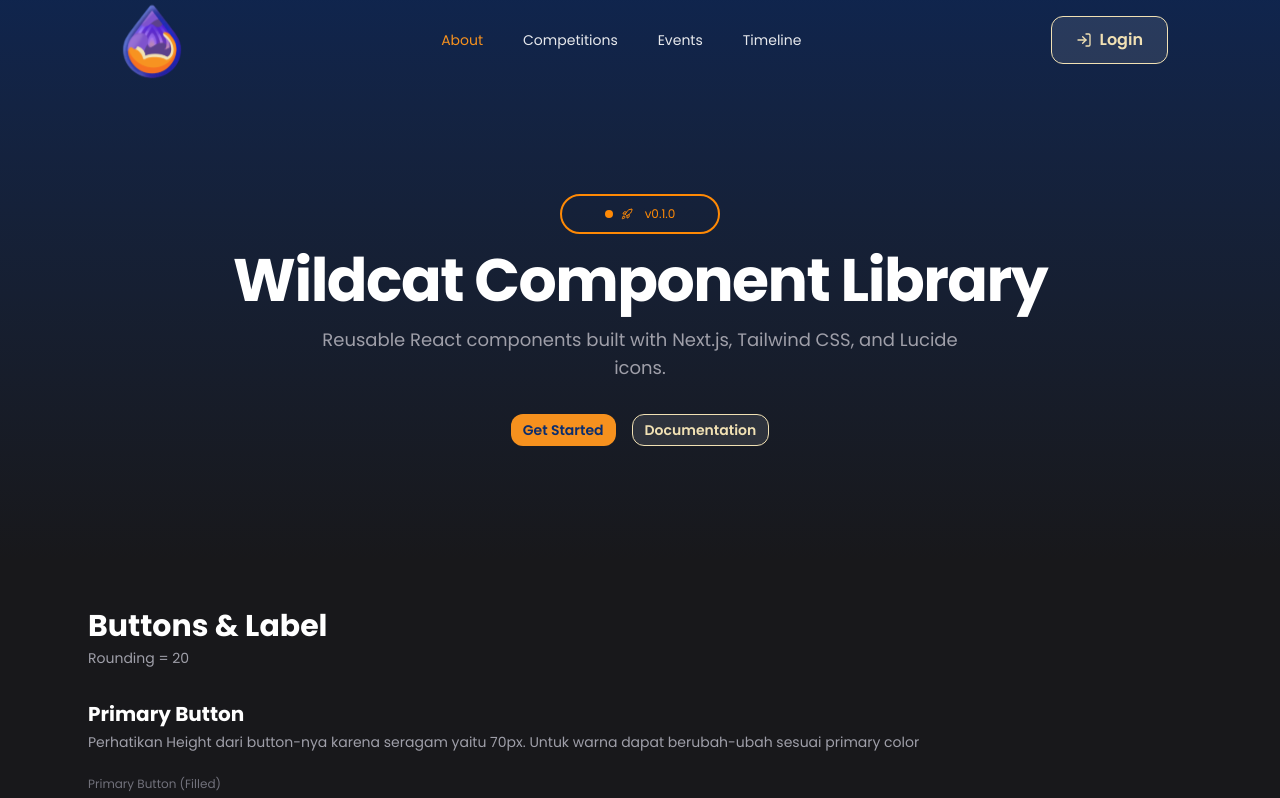
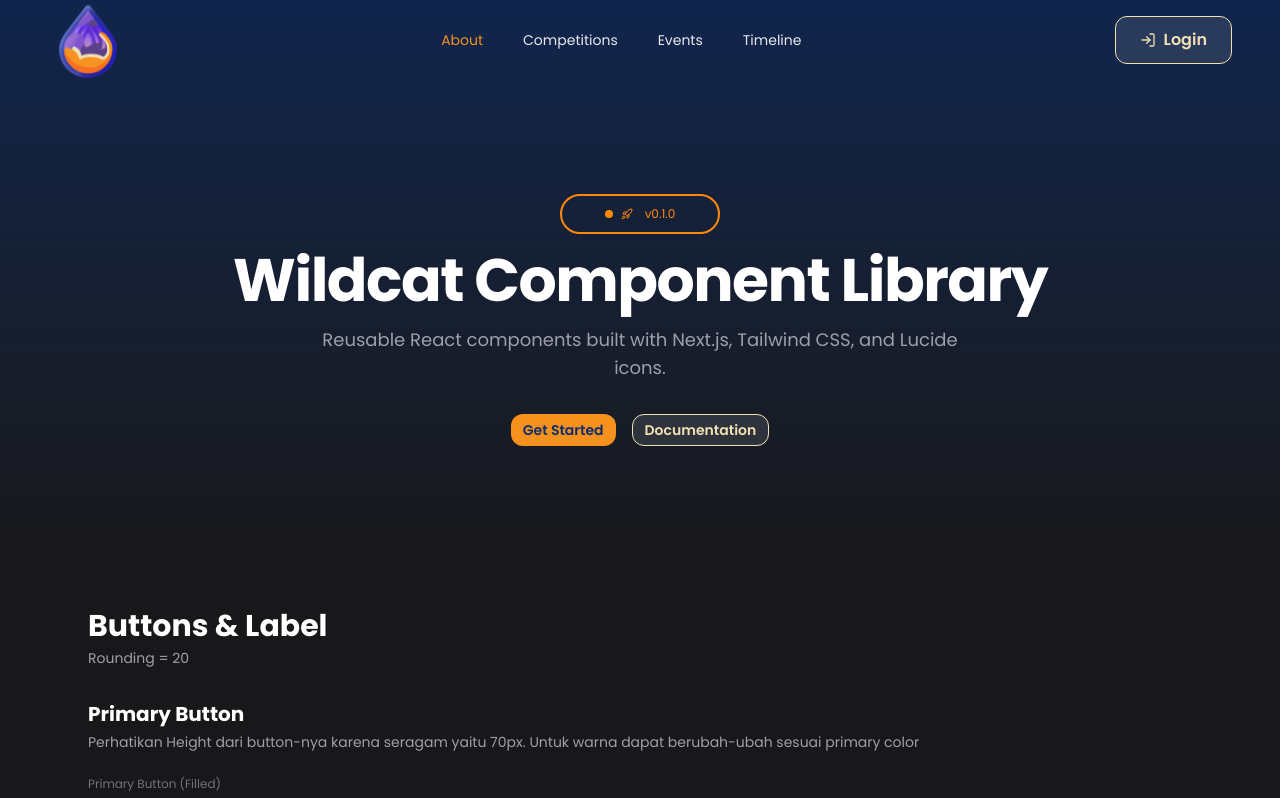
Before and after one commit to AndhikaAddiputra/wildcat-fe, a Next.js app: page / in a window 1280 px wide. Shown: the top 798 px of the page. Built offline with nearby package versions, Linux system fonts and the light colour scheme.

Commit message:
refactor: change max width

```diff
--- a/src/components/ui/navbar.tsx
+++ b/src/components/ui/navbar.tsx
@@ -54,7 +54,7 @@
           className
         )}
       >
-        <div className="mx-auto flex h-20 max-w-6xl items-center justify-between px-6 md:px-12">
+        <div className="mx-auto flex h-20 max-w-[1440px] items-center justify-between px-6 md:px-12">
           {/* Logo */}
           <div className="flex shrink-0 items-center">{logo}</div>
 
```
